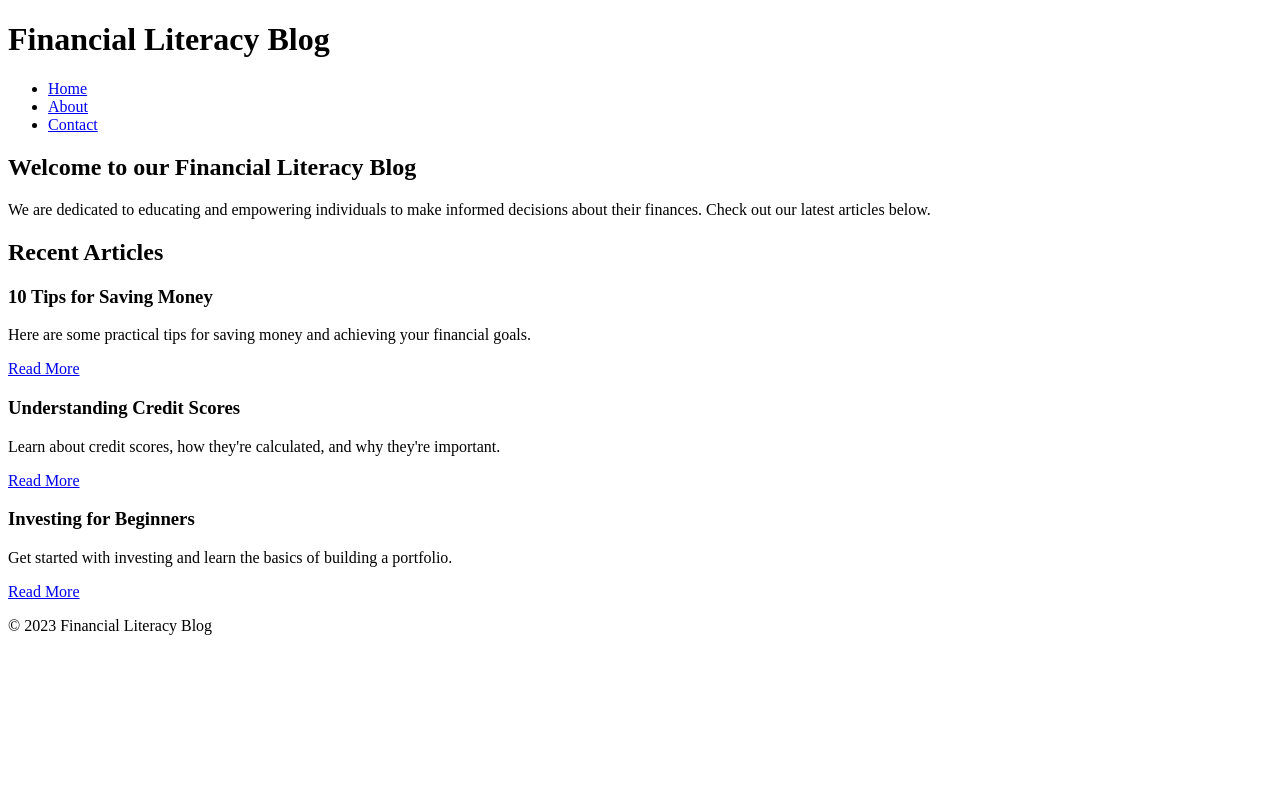
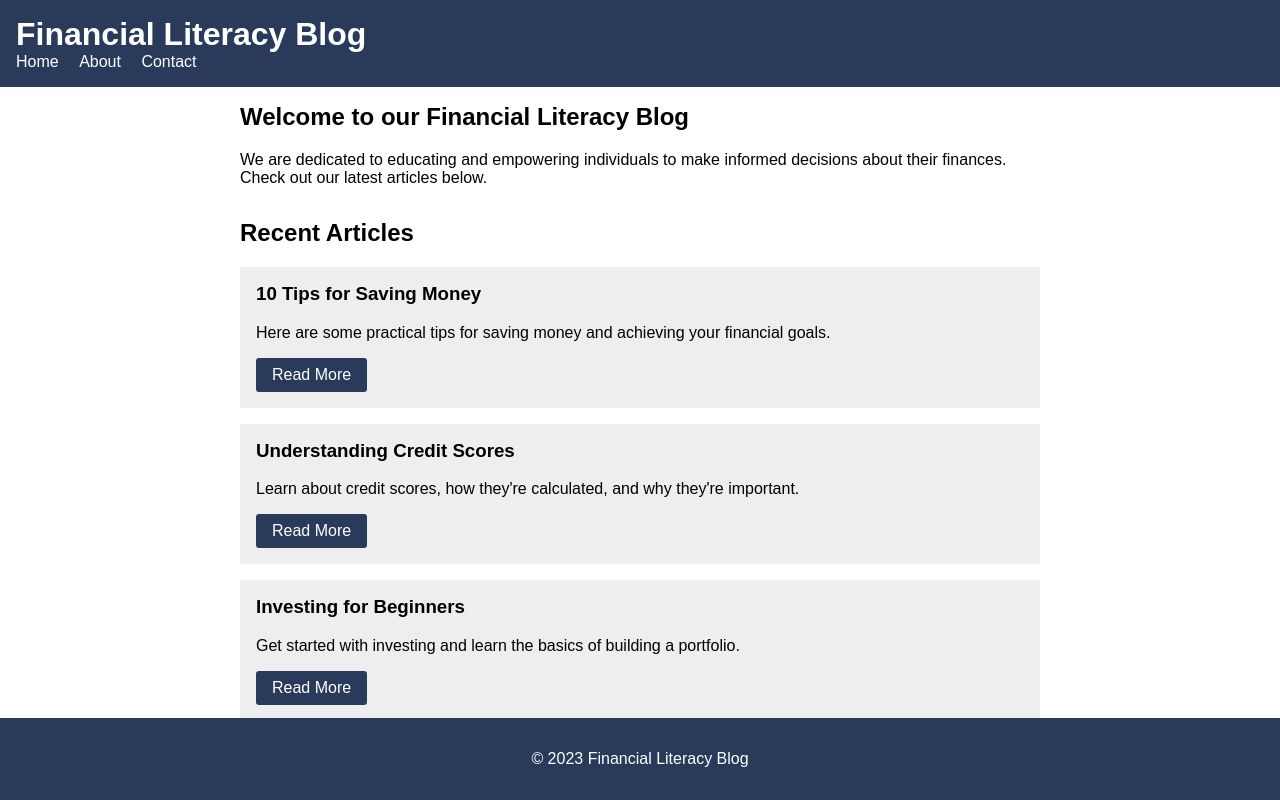
Before and after one commit to wr1pg/mymoneymyfuture, a plain HTML site: page index.html in a window 1280 px wide. Drawn offline with Linux system fonts and the light colour scheme.

Commit message:
Attempt to fix css feature

```diff
--- a/index.html
+++ b/index.html
@@ -3,9 +3,92 @@
 <head>
 	<meta charset="UTF-8">
 	<title>Financial Literacy Blog</title>
-	<link rel="stylesheet" href="style.css">
 </head>
 <body>
+    <style>
+        body {
+	font-family: Arial, sans-serif;
+	margin: 0;
+	padding: 0;
+}
+
+header {
+	background-color: #293A5A;
+	color: #FFF;
+	padding: 1rem;
+}
+
+h1 {
+	margin: 0;
+}
+
+nav ul {
+	list-style: none;
+	margin: 0;
+	padding: 0;
+}
+
+nav li {
+	display: inline-block;
+	margin-right: 1rem;
+}
+
+nav a {
+	color: #FFF;
+	text-decoration: none;
+}
+
+main {
+	padding: 1rem;
+	max-width: 800px;
+	margin: 0 auto;
+}
+
+section {
+	margin-bottom: 2rem;
+}
+
+h2 {
+	margin-top: 0;
+}
+
+article {
+	margin-bottom: 1rem;
+	padding: 1rem;
+	background-color: #EEE;
+}
+
+h3 {
+	margin-top: 0;
+}
+
+.button {
+	display: inline-block;
+	padding: 0.5rem 1rem;
+	background-color: #293A5A;
+	color: #FFF;
+	border: none;
+	border-radius: 3px;
+	text-decoration: none;
+}
+
+.button:hover {
+	background-color: #1D2B48;
+	cursor: pointer;
+}
+
+footer {
+	background-color: #293A5A;
+	color: #FFF;
+	text-align: center;
+	padding: 1rem;
+	position: fixed;
+	bottom: 0;
+	left: 0;
+	right: 0;
+}
+
+    </style>
 	<header>
 		<h1>Financial Literacy Blog</h1>
 		<nav>
```
